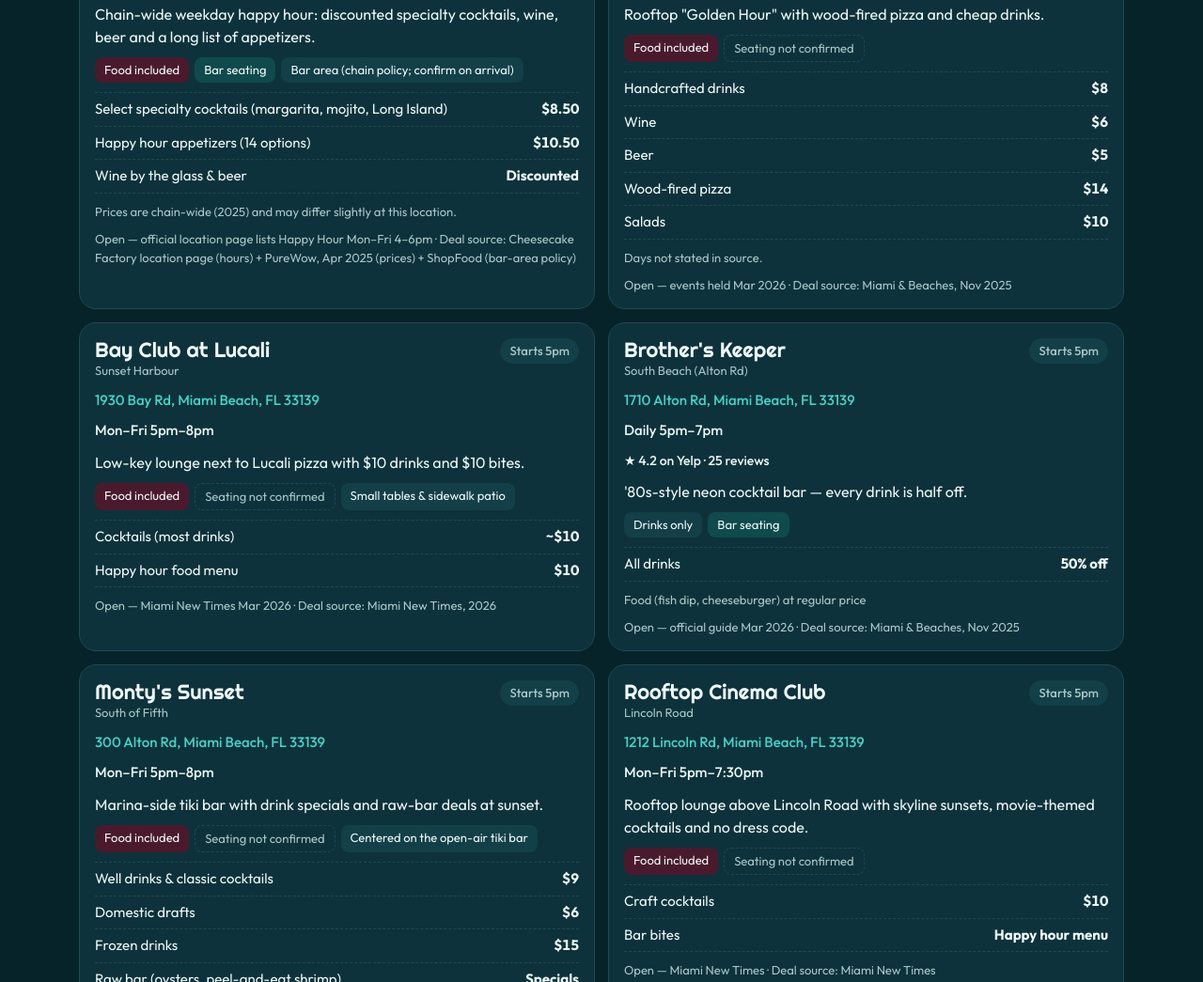
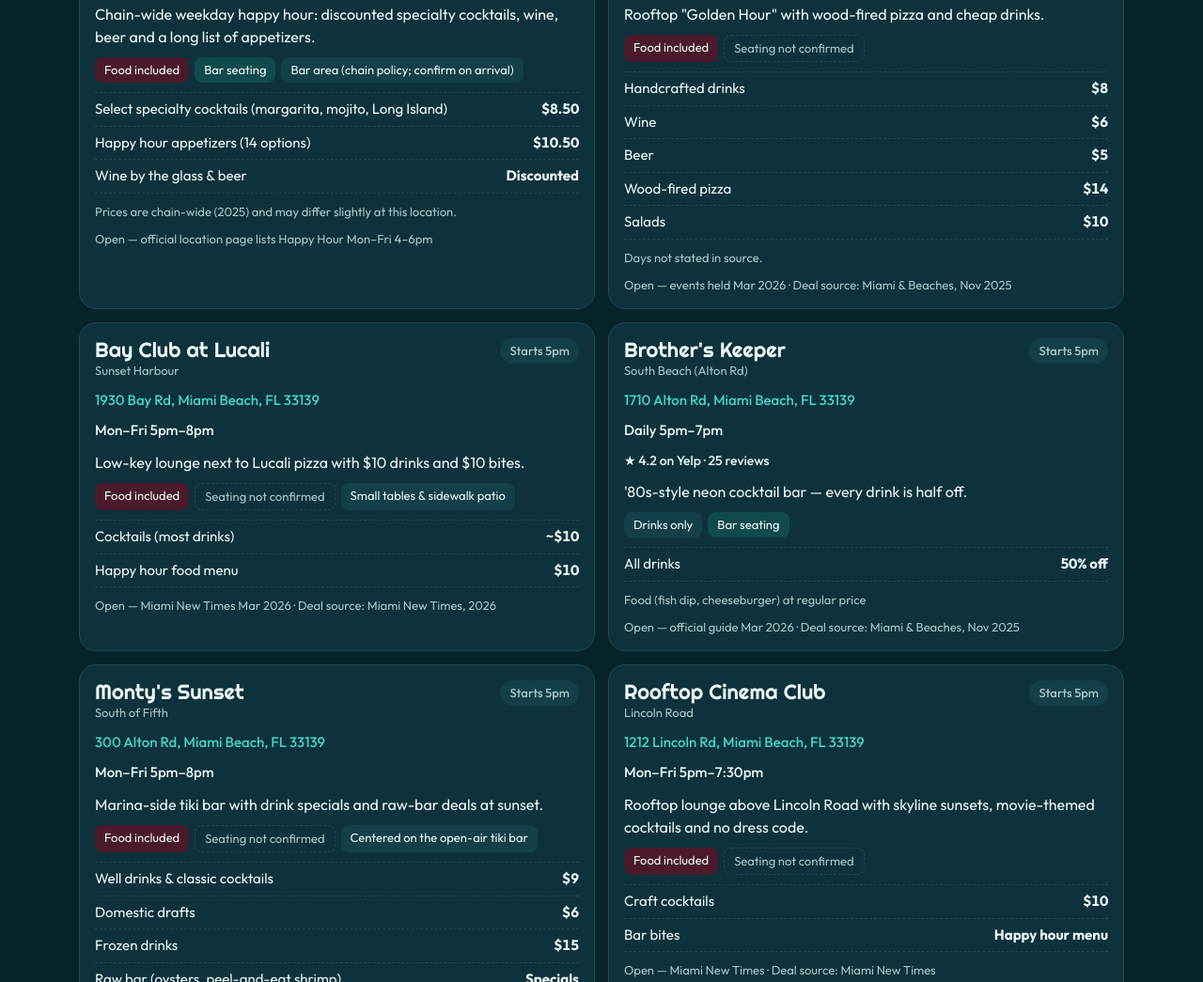
Before and after one commit to johngalang-coder/MBHHS, a plain HTML site: page index.html in a window 1280 px wide. Shown: the part 3240-4285 px from the top of the page at 94% size. Drawn offline with Linux system fonts and the light colour scheme.

Commit message:
Hide deal source line on Cheesecake Factory listing
Co-Authored-By: Claude Opus 5.5 <noreply@anthropic.com>
Claude-Session: https://claude.ai/code/session_01WquBAgrYxn3s98MT3EyyFS

```diff
--- a/index.html
+++ b/index.html
@@ -125,7 +125,7 @@ const V=[
 {n:"Laurel Miami Beach",h:"South of Fifth",a:"Balfour Hotel, 350 Ocean Dr, Miami Beach, FL 33139",g:[25.7735,-80.1316],t:[[[1,2,3,4,5,6],15,18]],d:"Long drinks happy hour at the Balfour hotel restaurant.",food:0,seat:"?",p:[["Signature cocktails","$12"],["Wine","$9"],["Well cocktails","$8"],["Beer","$7"]],s:"ac",ok:"Open — Miami New Times 2026"},
 {n:"Minibar",h:"South of Fifth",a:"The Meridian Hotel, 418 Meridian Ave, Miami Beach, FL 33139",g:[25.7745,-80.1365],t:[[ALL,16,20]],d:"Tiny, friendly cocktail bar with a courtyard; drinks only.",food:0,seat:"bar",sn:"Bar plus courtyard seats",p:[["Beer","$6"],["House wine & well drinks","$8"]],s:"o26",ok:"Open — official guide Feb 2026"},
 {n:"Social Club — Kimpton Surfcomber",y:[4.2,2095,"the-social-club-miami-beach"],h:"South Beach",a:"1717 Collins Ave, Miami Beach, FL 33139",g:[25.7915,-80.1290],t:[[MT,17,20]],d:"Relaxed hotel lounge: plush couches or a seat at the bar.",food:1,seat:"all",sn:"Lounge couches or bar",p:[["Cocktails & wines","$10"],["Light bites","$12"]],s:"o25",x:"Some listings (OpenTable) show the happy hour running until 10pm — ask when you arrive.",ok:"Open — OpenTable reviews Jul 2026"},
-{n:"The Cheesecake Factory South Beach",h:"Lincoln Road",a:"600 Lincoln Rd, Miami Beach, FL 33139",g:[25.7906,-80.1336],t:[[WK,16,18]],d:"Chain-wide weekday happy hour: discounted specialty cocktails, wine, beer and a long list of appetizers.",food:1,seat:"bar",sn:"Bar area (chain policy; confirm on arrival)",p:[["Select specialty cocktails (margarita, mojito, Long Island)","$8.50"],["Happy hour appetizers (14 options)","$10.50"],["Wine by the glass & beer","Discounted"]],x:"Prices are chain-wide (2025) and may differ slightly at this location.",s:"tcf",ok:"Open — official location page lists Happy Hour Mon–Fri 4–6pm"},
+{n:"The Cheesecake Factory South Beach",h:"Lincoln Road",a:"600 Lincoln Rd, Miami Beach, FL 33139",g:[25.7906,-80.1336],t:[[WK,16,18]],d:"Chain-wide weekday happy hour: discounted specialty cocktails, wine, beer and a long list of appetizers.",food:1,seat:"bar",sn:"Bar area (chain policy; confirm on arrival)",p:[["Select specialty cocktails (margarita, mojito, Long Island)","$8.50"],["Happy hour appetizers (14 options)","$10.50"],["Wine by the glass & beer","Discounted"]],x:"Prices are chain-wide (2025) and may differ slightly at this location.",s:"",ok:"Open — official location page lists Happy Hour Mon–Fri 4–6pm"},
 {n:"Brother's Keeper",y:[4.2,25,"brothers-keeper-miami-beach"],h:"South Beach (Alton Rd)",a:"1710 Alton Rd, Miami Beach, FL 33139",g:[25.7922,-80.1412],t:[[ALL,17,19]],d:"'80s-style neon cocktail bar — every drink is half off.",food:0,seat:"bar",p:[["All drinks","50% off"]],fn:"Food (fish dip, cheeseburger) at regular price",s:"o25",ok:"Open — official guide Mar 2026"},
 {n:"Mac's Club Deuce",h:"South Beach",a:"222 14th St, Miami Beach, FL 33139",g:[25.7856,-80.1319],t:[[ALL,8,17]],d:"Legendary dive with buy-one-get-one drinks most of the day. Cash only.",food:0,seat:"bar",p:[["Drinks","2 for 1"]],fn:"No food menu",s:"o26",ok:"Open — official guide Mar 2026"},
 {n:"Ted's Hideaway",h:"South of Fifth",a:"124 2nd St, Miami Beach, FL 33139",g:[25.7698,-80.1338],t:[[ALL,12,20]],d:"Locals' dive with pool and sports on TV; cheap beer from noon.",food:1,seat:"bar",p:[["Domestic & imported beers","Discounted"],["Bites","Discounted"]],s:"o25",ok:"Open — official guide Nov 2025"},
@@ -193,7 +193,7 @@ function render(){
     <div class="tags">${v.food===null?'<span class="tag u">Food deal not confirmed</span>':v.food?'<span class="tag y">Food included</span>':'<span class="tag">Drinks only</span>'}${seatTag(v)}${v.sn?`<span class="tag">${esc(v.sn)}</span>`:""}</div>
     <ul class="prices">${v.p.map(([i,p])=>`<li><span>${esc(i)}</span><b>${esc(p)}</b></li>`).join("")}</ul>
     ${v.fn?`<p class="note">${esc(v.fn)}</p>`:""}${v.x?`<p class="note">${esc(v.x)}</p>`:""}
-    <div class="src">${esc(v.ok)} · Deal source: ${esc(S[v.s])}</div>
+    <div class="src">${esc(v.ok)}${v.s?` · Deal source: ${esc(S[v.s])}`:""}</div>
   </article>`).join(""):'<div class="empty">No happy hours match. Try clearing a filter.</div>';
 }
 const tg=(id,k)=>document.getElementById(id).addEventListener("click",e=>{st[k]=!st[k];e.currentTarget.setAttribute("aria-pressed",st[k]);if(k==="tables"&&st.tables){st.bar=false;document.getElementById("fBar").setAttribute("aria-pressed","false")}if(k==="bar"&&st.bar){st.tables=false;document.getElementById("fTables").setAttribute("aria-pressed","false")}render()});
```
